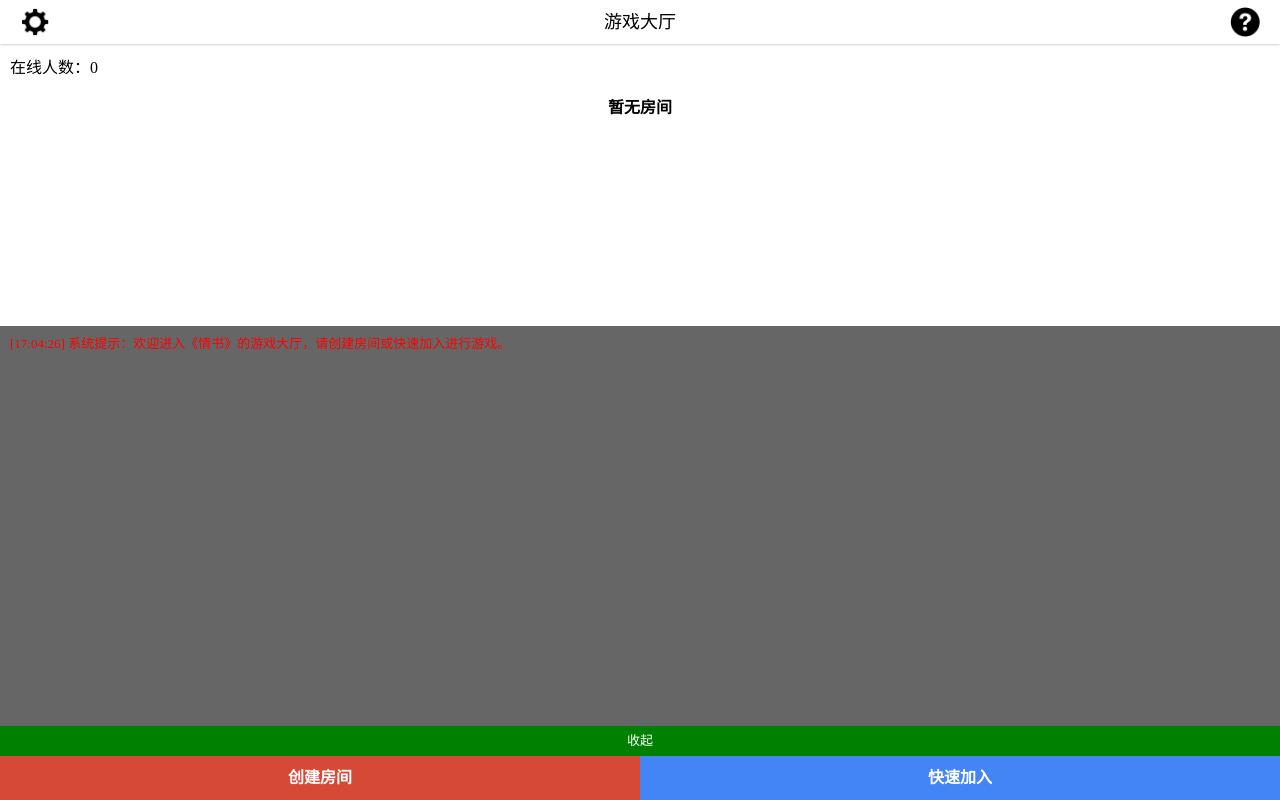
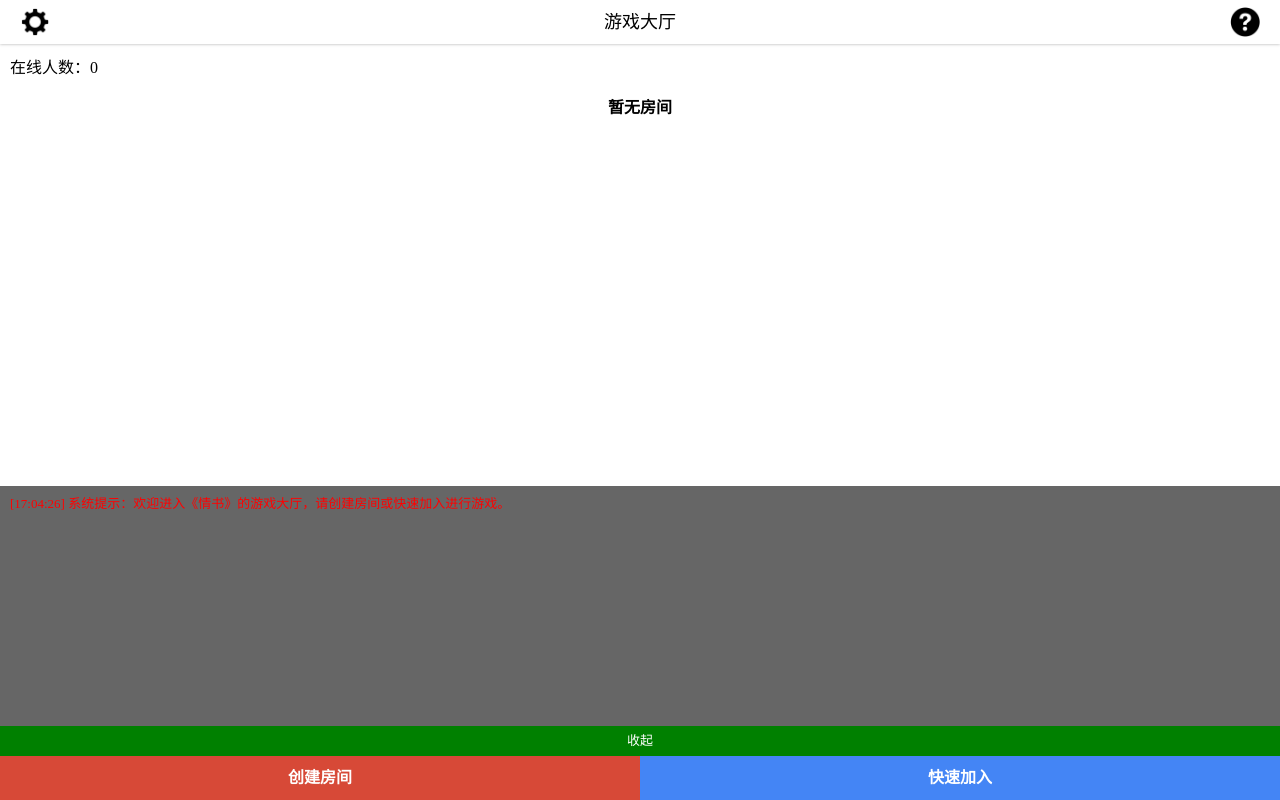
Before and after one commit to jepyh/LoveLetter-1, a Vue app in the folder mobile/: page /1 in a window 1280 px wide. Built offline with nearby package versions, Linux system fonts and the light colour scheme; what vue-socket.io would draw is missing.

Commit message:
Fix message box height.

```diff
--- a/mobile/src/components/MessageBox.vue
+++ b/mobile/src/components/MessageBox.vue
@@ -57,7 +57,7 @@
   .messages.active {
     overflow: scroll;
     padding: 10px;
-    height: 50%;
+    height: 30%;
   }
 
   .messages-switch {
```
Also changed, not shown: 2 other files (tests, documents, lock files or other folders).
